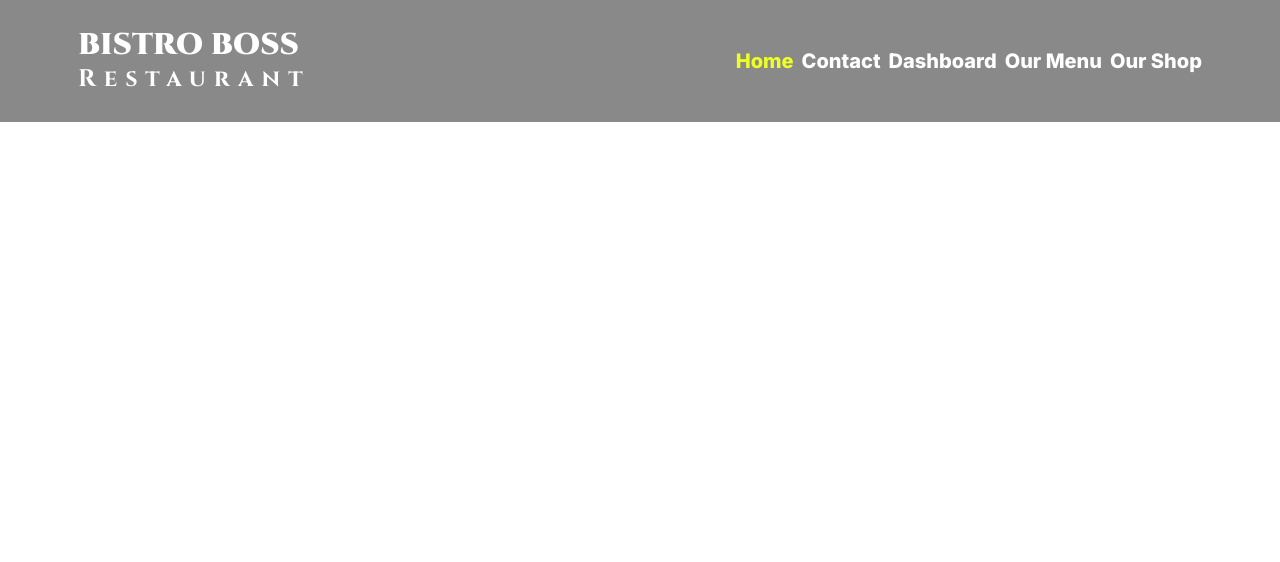
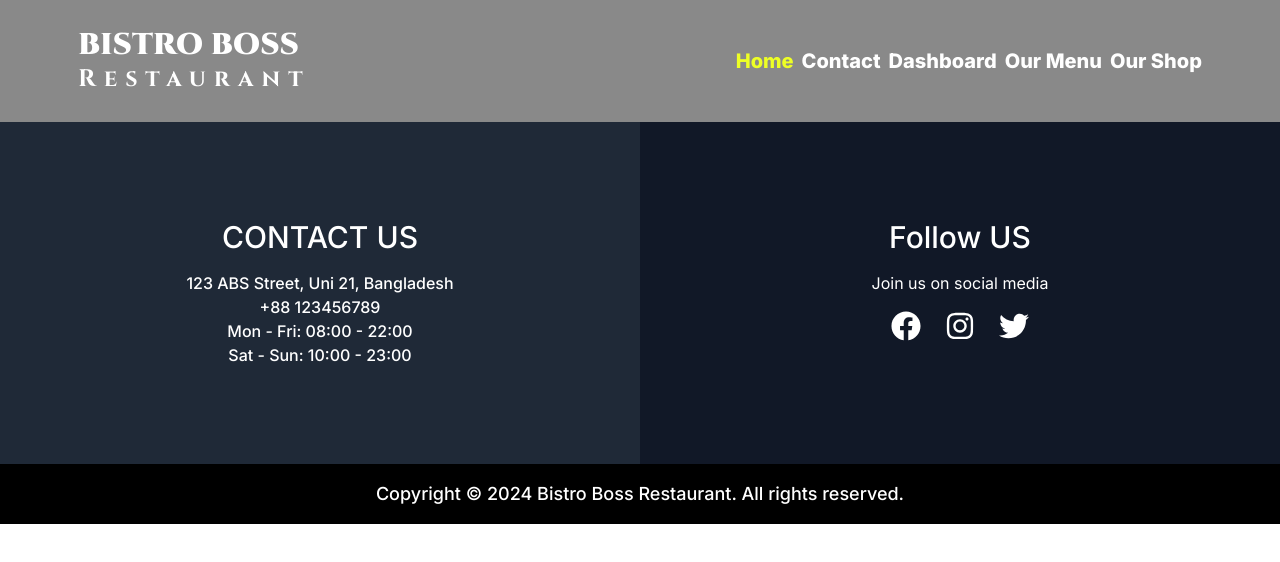
Before and after one commit to tariqul420/Bistro-Boss-Restaurant, a React (Vite) app: page / in a window 1280 px wide. Shown: the top 562 px of the page. Built offline with nearby package versions, Linux system fonts and the light colour scheme.

Commit message:
footer done

```diff
--- a/package.json
+++ b/package.json
@@ -12,6 +12,8 @@
   "dependencies": {
     "react": "^18.3.1",
     "react-dom": "^18.3.1",
+    "react-icons": "^5.4.0",
+    "react-responsive-carousel": "^3.2.23",
     "react-router-dom": "^7.1.1"
   },
   "devDependencies": {
--- a/src/Components/Common/Footer.jsx
+++ b/src/Components/Common/Footer.jsx
@@ -1,8 +1,34 @@
+import { FaFacebook, FaInstagram, FaTwitter } from "react-icons/fa";
+
 const Footer = () => {
+
     return (
-        <div>
+        <footer>
+            <div className="flex items-start">
+                <div className="bg-[#1f2937] text-white flex-1 flex items-center justify-center flex-col space-y-4 py-[97px]">
+                    <h2 className="font-medium text-3xl">CONTACT US</h2>
+                    <ul className="text-center font-medium">
+                        <li>123 ABS Street, Uni 21, Bangladesh</li>
+                        <li>+88 123456789</li>
+                        <li>Mon - Fri: 08:00 - 22:00</li>
+                        <li>Sat - Sun: 10:00 - 23:00</li>
+                    </ul>
+                </div>
 
-        </div>
+                <div className="bg-[#111827] text-white flex-1 flex flex-col items-center justify-center space-y-4 pt-[97px] pb-[123px]">
+                    <h2 className="font-medium text-3xl">Follow US</h2>
+                    <p>Join us on social media</p>
+                    <div className="flex gap-6">
+                        <FaFacebook size={30} />
+                        <FaInstagram size={30} />
+                        <FaTwitter size={30} />
+                    </div>
+                </div>
+            </div>
+            <p className="py-4 bg-black text-center font-medium text-white text-lg">
+                Copyright © {new Date().getFullYear()} Bistro Boss Restaurant. All rights reserved.
+            </p>
+        </footer>
     );
 };
 
--- a/src/Components/Common/Navbar.jsx
+++ b/src/Components/Common/Navbar.jsx
@@ -2,7 +2,7 @@ import { NavLink } from "react-router-dom";
 
 const Navbar = () => {
     return (
-        <nav className="p-[27px] w-full bg-[#15151580]">
+        <nav className="p-[27px] w-full bg-[#151515]/50">
             <div className="w-11/12 mx-auto flex item-center items-center justify-between">
                 <div>
                     <h1 className="font-Cinzel text-white">
```
Also changed, not shown: 1 other file (tests, documents, lock files or other folders).
